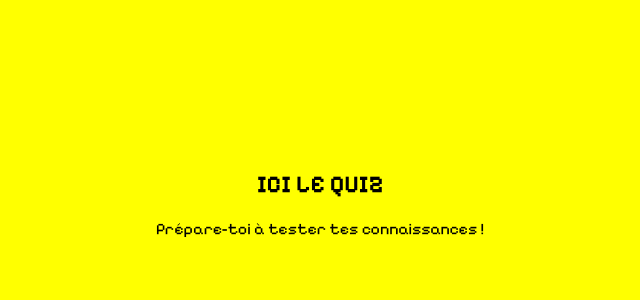
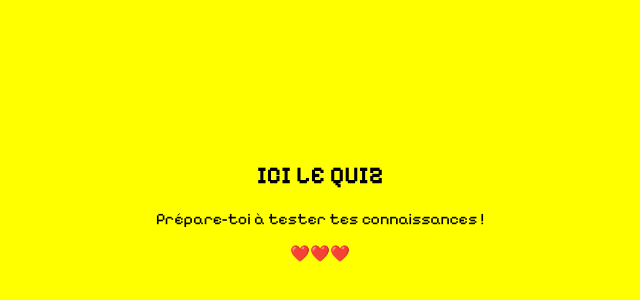
Before and after one commit to ChrisG-WCS/ProtoJam, a React (Vite) app: page /quiz in a window 1280 px wide. Shown: the part 198-498 px from the top of the page, without its empty margins (320-960 px from the left). Built offline with nearby package versions, Linux system fonts and the light colour scheme.

Commit message:
Import LivesDisplay component in Quiz page

```diff
--- a/src/page/Quiz.tsx
+++ b/src/page/Quiz.tsx
@@ -1,9 +1,12 @@
+import LivesDisplay from "../components/LivesDisplay";
+
 const Quiz = () => {
   return (
     <>
       <section style={{ padding: "2rem", textAlign: "center" }}>
         <h1>ICI LE QUIZ</h1>
         <p>Prépare-toi à tester tes connaissances !</p>
+        <LivesDisplay />
       </section>
     </>
   );
```
